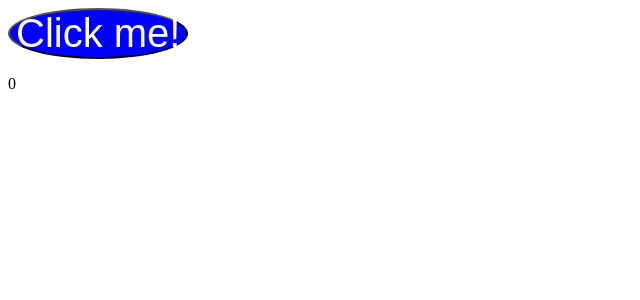
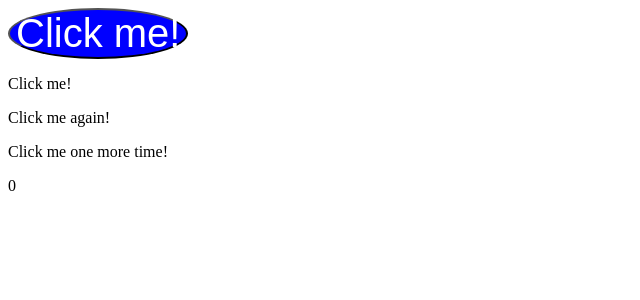
Before and after one commit to edmarjames/typescript_react_2, a React (Vite) app: page / in a window 1280 px wide. Shown: the top 300 px of the page, without its empty margins (0-640 px from the left). Built offline with nearby package versions, Linux system fonts and the light colour scheme.

Commit message:
Demonstrate how to provide types on useState, useRef and use as const keyword

```diff
--- a/src/App.tsx
+++ b/src/App.tsx
@@ -3,9 +3,20 @@ import { useState } from 'react';
 import Button from './components/Button';
 import './App.css';
 
+type User = {
+  name: string;
+  age: number
+};
+
 function App() {
 
+  // in states you can explicitly or implicitly define the types
   const [count, setCount] = useState<number>(0);
+  const [text, setText] = useState('click me!');
+  const [isPrimary, setIsPrimary] = useState(true);
+  const [user, setUser] = useState<User | null>(null);
+
+  const name = user?.name;
 
   return (
     <>
--- a/src/components/Button.tsx
+++ b/src/components/Button.tsx
@@ -1,4 +1,4 @@
-import React from 'react';
+import React, { useRef } from 'react';
 import { ButtonProps } from '../utils/props';
 
 
@@ -12,8 +12,24 @@ export default function Button({
   setCount,
 }: ButtonProps) {
 
+  const ref = useRef<HTMLButtonElement>(null);
+
+  const handleClick = (event: React.MouseEvent<HTMLButtonElement, MouseEvent>) => {
+    console.log(event);
+    console.log('clicked');
+    setCount((prevCount) => prevCount + 1);
+  };
+
+  const buttonTextOptions = [
+    'Click me!',
+    'Click me again!',
+    'Click me one more time!'
+  ] as const;
+
   return (
+    <>
       <button
+        ref={ref}
         style={{
           backgroundColor: backgroundColor,
           color: textColor,
@@ -21,10 +37,16 @@ export default function Button({
           borderRadius: pillShape ? '100%' : 0,
           padding: `${padding[0]} ${padding[1]}`
         }}
-      onClick={() => setCount((prevCount) => prevCount + 1)}
+        onClick={handleClick}
       >
         {children}
       </button>
+      <div>
+        {buttonTextOptions.map((item) => (
+          <p>{item}</p>
+        ))}
+      </div>
+    </>
   )
 }
 
```
Lines whose indentation alone changed are shown as unchanged.
